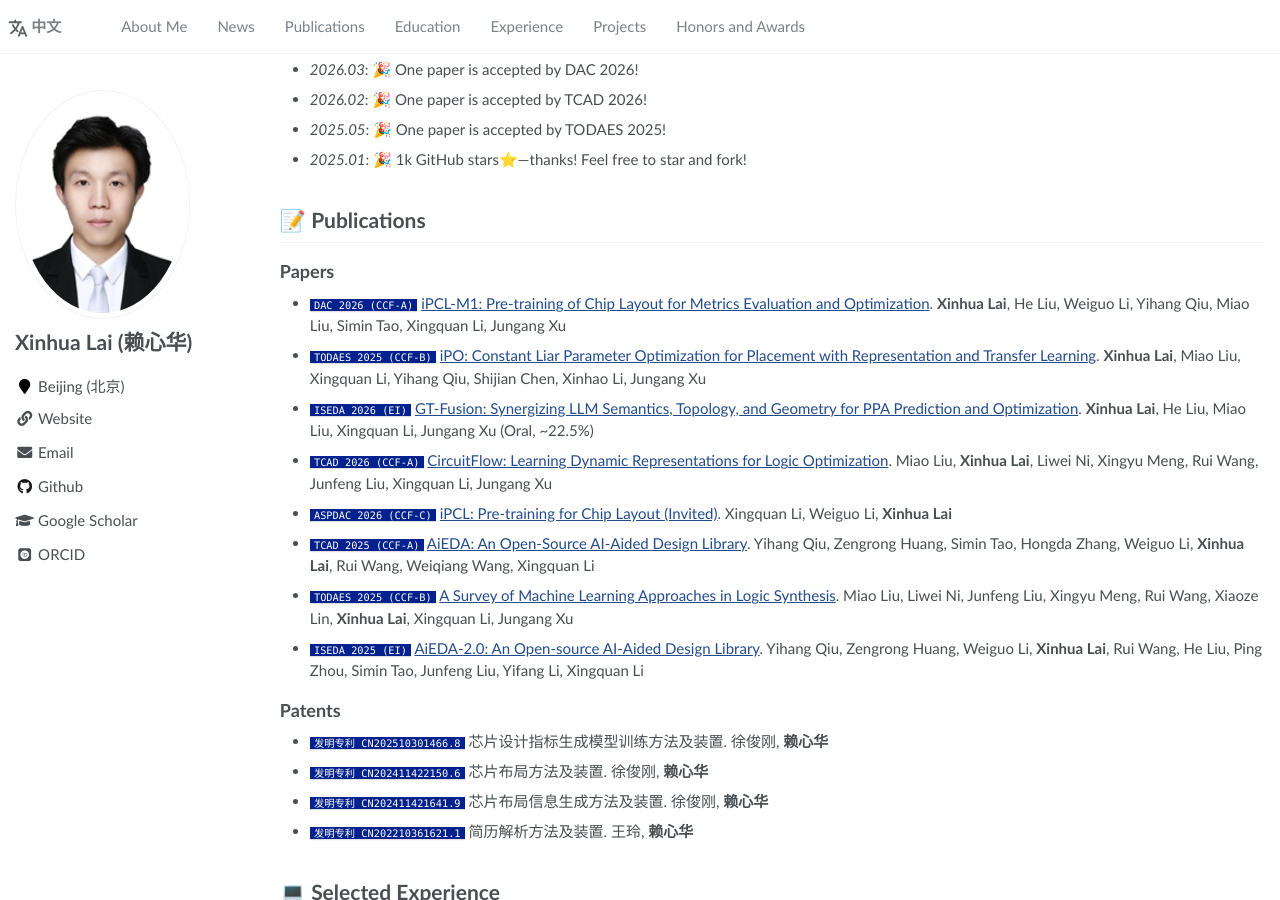
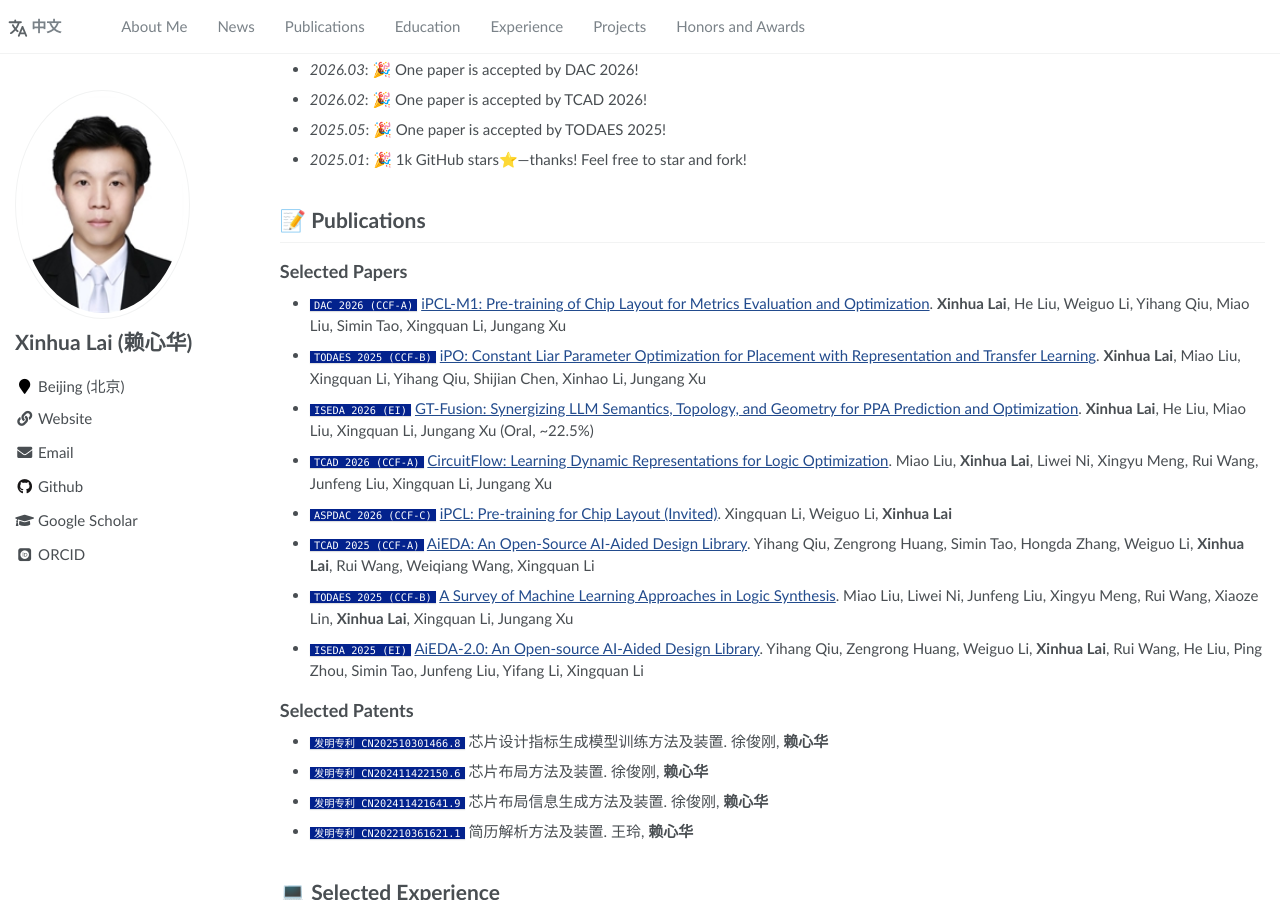
Before and after one commit to SivanLaai/SivanLaai.github.io, a Jekyll site: the page built from _pages/about.md, in a window 1280 px wide and 900 px high, scrolled down 440 px. Built offline with Jekyll 4.4.1, drawn with Linux system fonts in a browser that asks for light colours; some web fonts are replaced; formulas are drawn with MathJax 3; comment, search, counter and statistics services are not loaded.

Commit message:
update cv

```diff
--- a/_pages/_includes/pub.md
+++ b/_pages/_includes/pub.md
@@ -1,10 +1,10 @@
 <span class='anchor' id='publications'></span>
 # 📝 Publications
 
-## Papers
+## Selected Papers
 {% include_relative _includes/pub_content.md %}
 
-## Patents
+## Selected Patents
 - ``发明专利 CN202510301466.8`` 芯片设计指标生成模型训练方法及装置. 徐俊刚, **赖心华**
 - ``发明专利 CN202411422150.6`` 芯片布局方法及装置. 徐俊刚, **赖心华**
 - ``发明专利 CN202411421641.9`` 芯片布局信息生成方法及装置. 徐俊刚, **赖心华**
```
Also changed, not shown: _pages/_includes/zh/pub.md (+2 -2 lines).
